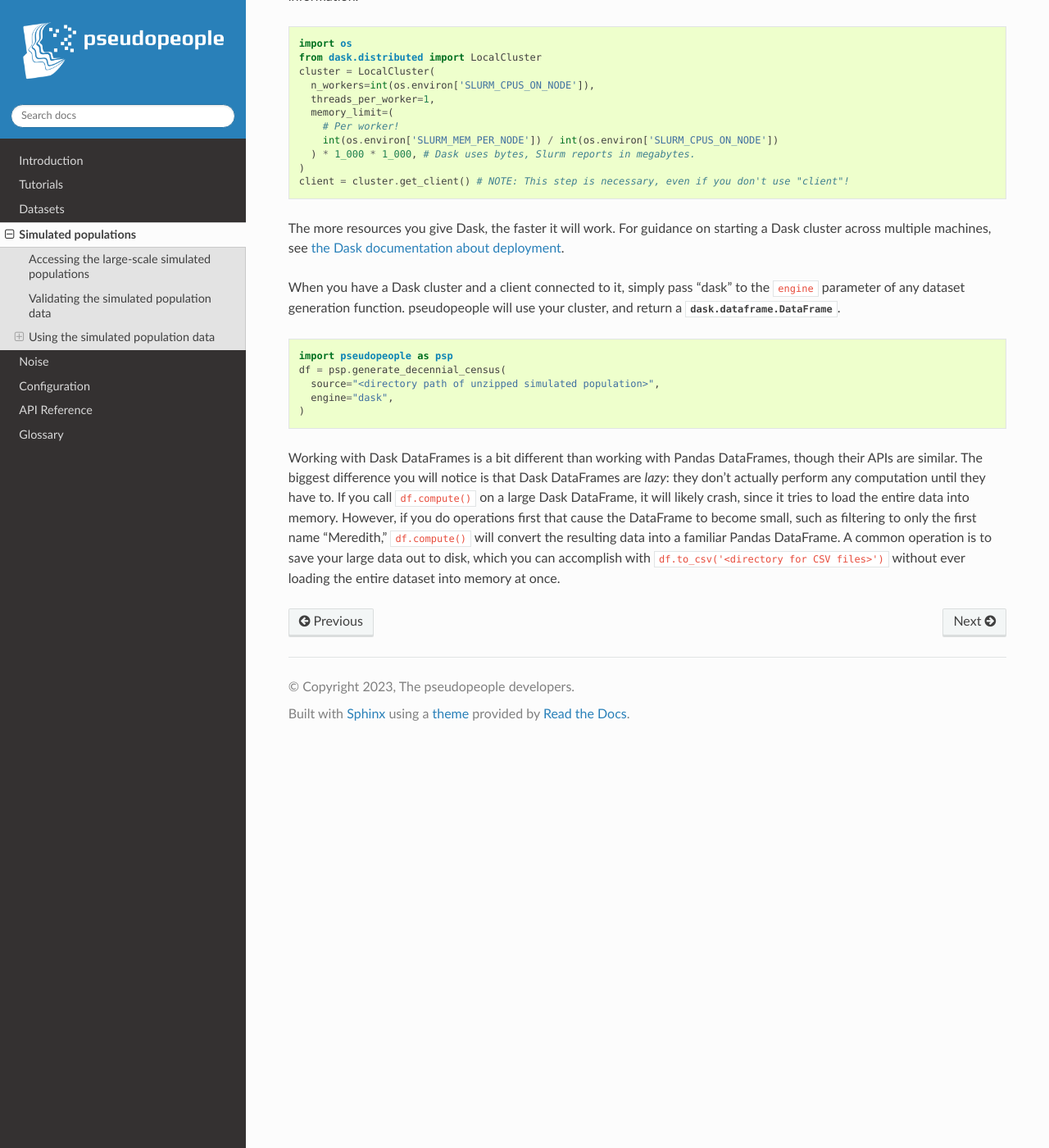
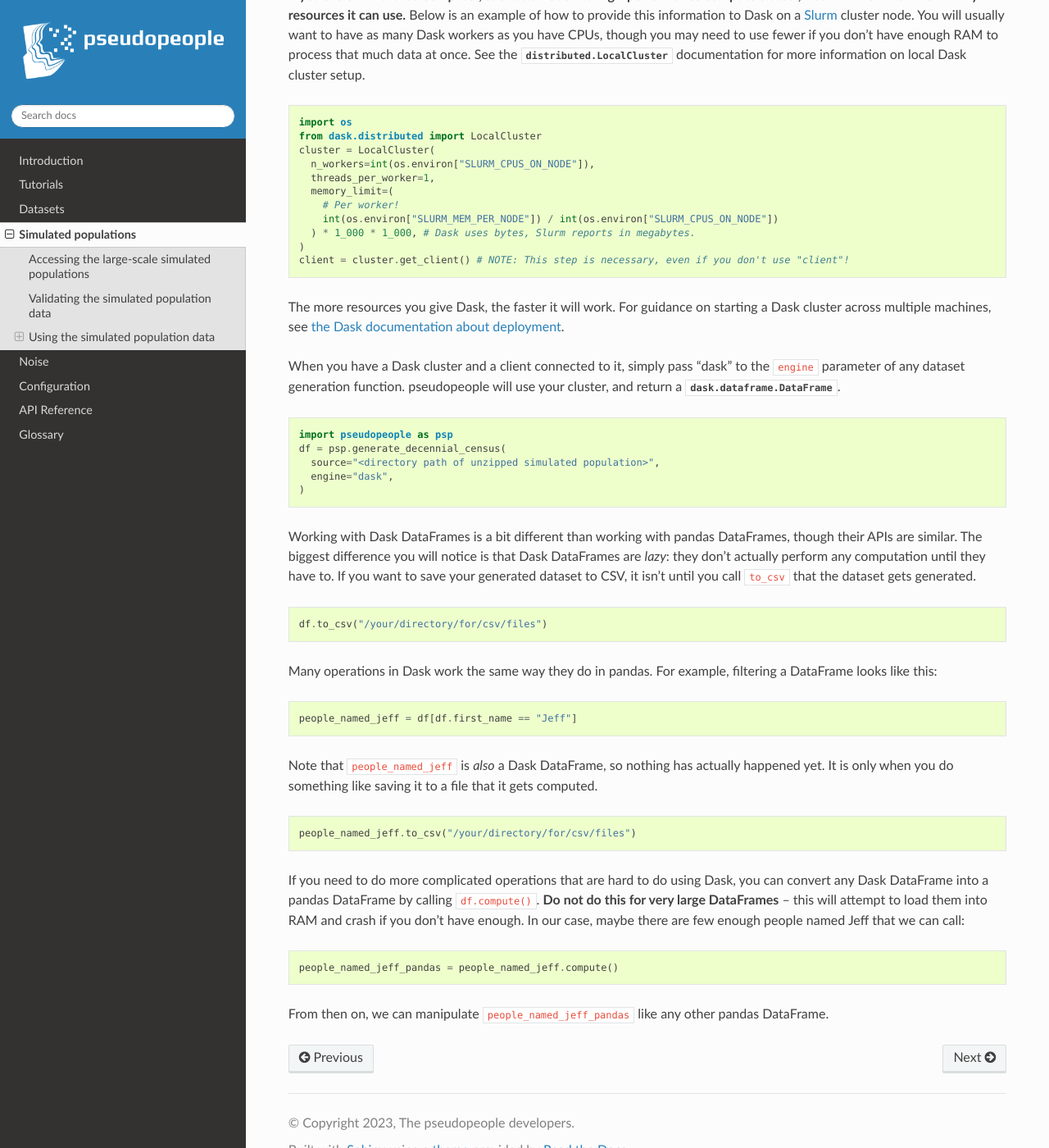
Before and after one commit to ihmeuw/pseudopeople, a Sphinx documentation site: the page built from docs/source/simulated_populations/index.rst, in a window 1280 px wide and 1400 px high, scrolled down 3011 px. Shown: the whole window at 82% size. Built offline with Sphinx 7.4.7 and the Read the Docs theme 2.0.0, drawn with Linux system fonts in a browser that asks for light colours; the version number could not be read and is left out; some of the changed text lies outside the part shown.

Commit message:
Expand Dask documentation

```diff
--- a/docs/source/simulated_populations/index.rst
+++ b/docs/source/simulated_populations/index.rst
@@ -141,16 +141,21 @@
 Generating datasets with Dask
 """""""""""""""""""""""""""""
 
-By default, pseudopeople generates datasets using Pandas, which does not fully parallelize
-across cores and requires the entire dataset to fit into RAM.
-If you're using one of the larger populations and don't have a huge computer, this
-will make dataset generation slow or impossible.
+By default, pseudopeople generates datasets using pandas.
+pandas stores data in random access memory (RAM),
+which is `fast but fairly small <https://en.wikipedia.org/wiki/Memory_hierarchy>`_.
+If you try to generate a larger-scale pseudopeople dataset with pandas
+on a laptop (or even a large server), you may not have enough RAM to do so.
+pandas also mostly doesn't parallelize across CPU cores,
+which slows down dataset generation.
 
-To address this issue, we have included support for loading data with `Dask <https://www.dask.org/>`_,
+To address these issues, we have included support for loading data with `Dask <https://www.dask.org/>`_,
 which can run across multiple cores (and even multiple separate computers in a cluster)
-and spill data to disk that doesn't fit in memory.
+and use disk (which is slower but larger) when datasets don't fit in RAM.
 With Dask, it is possible to generate a simulated full-scale Decennial Census dataset with
-64GB of RAM, or with 200GB of RAM in under 40 minutes.
+64GB of RAM in under 2 hours, or with 200GB of RAM in under 40 minutes.
+It should be possible to generate full-scale datasets with even less RAM,
+though it will be very slow.
 
 First you'll first want to start a Dask cluster, on one or multiple computers.
 You can start a cluster on your local machine by running the following code:
@@ -164,19 +169,22 @@
 **If you are on an shared computer, such as a node in a high-performance compute cluster,
 Dask will not know how many resources it can use.**
 Below is an example of how to provide this information to Dask on a `Slurm <https://slurm.schedmd.com/>`_ cluster node.
-You will want to have as many Dask workers as your node has CPUs.
-See the :class:`distributed.LocalCluster` documentation for more information.
+You will usually want to have as many Dask workers as you have CPUs,
+though you may need to use fewer if you don't have enough RAM to process
+that much data at once.
+See the :class:`distributed.LocalCluster` documentation for more information
+on local Dask cluster setup.
 
 .. code-block:: python
 
   import os
   from dask.distributed import LocalCluster
   cluster = LocalCluster(
-    n_workers=int(os.environ['SLURM_CPUS_ON_NODE']),
+    n_workers=int(os.environ["SLURM_CPUS_ON_NODE"]),
     threads_per_worker=1,
     memory_limit=(
       # Per worker!
-      int(os.environ['SLURM_MEM_PER_NODE']) / int(os.environ['SLURM_CPUS_ON_NODE'])
+      int(os.environ["SLURM_MEM_PER_NODE"]) / int(os.environ["SLURM_CPUS_ON_NODE"])
     ) * 1_000 * 1_000, # Dask uses bytes, Slurm reports in megabytes.
   )
   client = cluster.get_client() # NOTE: This step is necessary, even if you don't use "client"!
@@ -197,15 +205,41 @@
     engine="dask",
   )
 
-Working with Dask DataFrames is a bit different than working with Pandas DataFrames,
+Working with Dask DataFrames is a bit different than working with pandas DataFrames,
 though their APIs are similar.
 The biggest difference you will notice is that Dask DataFrames are *lazy*: they don't
 actually perform any computation until they have to.
-If you call :code:`df.compute()` on a large Dask DataFrame, it will likely crash,
-since it tries to load the entire data into memory.
-However, if you do operations first that cause the DataFrame to become small,
-such as filtering to only the first name "Meredith," :code:`df.compute()` will convert
-the resulting data into a familiar Pandas DataFrame.
-A common operation is to save your large data out to disk, which you can accomplish
-with :code:`df.to_csv('<directory for CSV files>')`
-without ever loading the entire dataset into memory at once.
+If you want to save your generated dataset to CSV, it isn't until you
+call :code:`to_csv` that the dataset gets generated.
+
+.. code-block:: python
+
+  df.to_csv("/your/directory/for/csv/files")
+
+Many operations in Dask work the same way they do in pandas.
+For example, filtering a DataFrame looks like this:
+
+.. code-block:: python
+
+  people_named_jeff = df[df.first_name == "Jeff"]
+
+Note that :code:`people_named_jeff` is *also* a Dask DataFrame, so nothing has
+actually happened yet.
+It is only when you do something like saving it to a file that it gets computed.
+
+.. code-block:: python
+
+  people_named_jeff.to_csv("/your/directory/for/csv/files")
+
+If you need to do more complicated operations that are hard to do using Dask,
+you can convert any Dask DataFrame into a pandas DataFrame by calling :code:`df.compute()`.
+**Do not do this for very large DataFrames** -- this will attempt to load them into RAM
+and crash if you don't have enough.
+In our case, maybe there are few enough people named Jeff that we can call:
+
+.. code-block:: python
+
+  people_named_jeff_pandas = people_named_jeff.compute()
+
+From then on, we can manipulate :code:`people_named_jeff_pandas` like any other pandas
+DataFrame.
```
